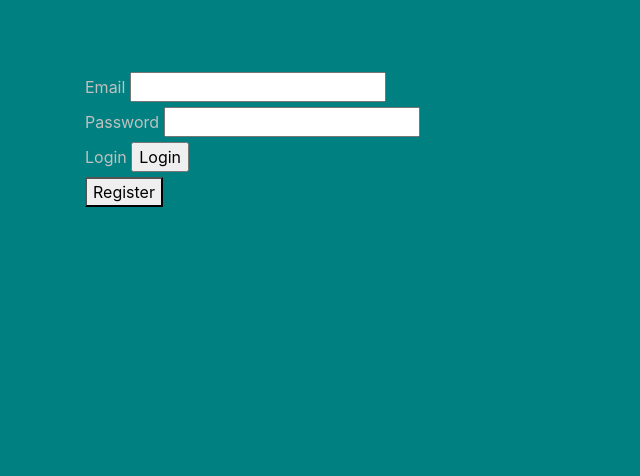
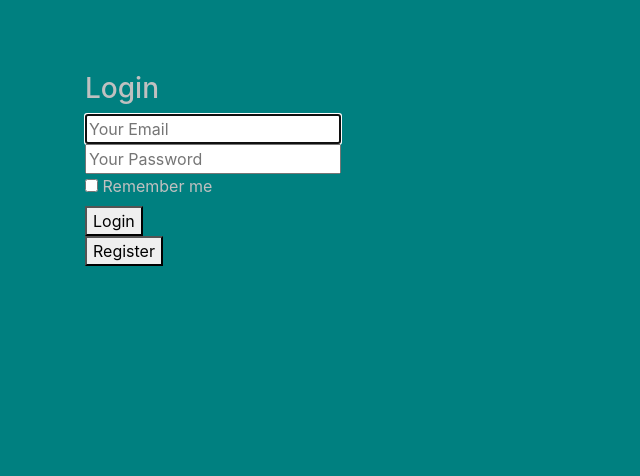
Before and after one commit to NazaraKharechko/Recruiting_system_test_flask, a Flask app: page /login in a window 1280 px wide. Shown: the part 56-532 px from the top of the page, without its empty margins (0-640 px from the left). Run offline with Flask 2, Linux system fonts and the light colour scheme; some libraries are stand-ins or nearby versions.

Commit message:
random_recruiter_id + login on logaut

```diff
--- a/app/models.py
+++ b/app/models.py
@@ -61,11 +61,9 @@ class CV_model(db.Model):
     cv = db.Column(db.String(50), default='cv netu')
     stek = db.Column(db.String(50), nullable=False)
 
-    r = random.randint(1, 1)
     position_id = db.Column(db.Integer, db.ForeignKey('positions.id', ondelete='CASCADE'))
 
-    recruiter_id = db.Column(db.Integer, db.ForeignKey('recruiter.id', ondelete='CASCADE'), nullable=False,
-                             default=r)
+    recruiter_id = db.Column(db.Integer, db.ForeignKey('recruiter.id', ondelete='CASCADE'), nullable=False)
     interview = db.relationship('InterviewModel', backref='candidates', lazy=True)
 
     reject = db.relationship('RejectModel', backref='candidates_reject', lazy=True)
--- a/app/templates/base.html
+++ b/app/templates/base.html
@@ -16,10 +16,17 @@
   </button>
 
   <div class="collapse navbar-collapse" id="navbarSupportedContent">
-    <ul class="navbar-nav mr-auto">
-        <li class="nav-item active">
-        <a class="nav-link" href="{{ url_for('login') }}">Login<span class="sr-only">(current)</span></a>
-      </li>
+                        {% if current_user.is_authenticated %}
+                                <ul class="navbar-nav mr-auto">
+                                <li class="nav-item active">
+                                <a class="nav-link" href="{{ url_for('logout') }}">Logout<span class="sr-only">(current)</span></a>
+                              </li>
+                        {% else %}
+                            <ul class="navbar-nav mr-auto">
+                            <li class="nav-item active">
+                            <a class="nav-link" href="{{ url_for('login') }}">Login<span class="sr-only">(current)</span></a>
+                          </li>
+                        {% endif %}
 {#        <li class="nav-item active">#}
 {#        <a class="nav-link" href="{{ url_for('recruiter') }}">Recruiter <span class="sr-only">(current)</span></a>#}
 {#      </li>#}
--- a/app/templates/login.html
+++ b/app/templates/login.html
@@ -6,21 +6,31 @@
     <br>
 <br>
 <br>
-    <form method="post">
-        {% for field in form %}
-            {% if not field == form.register %}
-                <div>
-                    {{ field.label }}
-                    {{ field }}
+<div class="column is-4 is-offset-4">
+    <h3 class="title">Login</h3>
+    <div class="box">
+        <form method="POST" action="/login">
+            <div class="field">
+                <div class="control">
+                    <input class="input is-large" type="email" name="email" placeholder="Your Email" autofocus="">
                 </div>
-                {% if field.errors %}
-                    <div>{{ field.errors[0] }}</div>
-                {% endif %}
-            {% else %}
-                <div>{{ field }}</div>
-            {% endif %}
-        {% endfor %}
-    </form>
+            </div>
+
+            <div class="field">
+                <div class="control">
+                    <input class="input is-large" type="password" name="password" placeholder="Your Password">
+                </div>
+            </div>
+            <div class="field">
+                <label class="checkbox">
+                    <input type="checkbox">
+                    Remember me
+                </label>
+            </div>
+            <button class="button is-block is-info is-large is-fullwidth">Login</button>
+        </form>
+    </div>
+</div>
     <a href="{{ url_for('register') }}"><button>Register</button></a>
 
 {% endblock %}
--- a/app/views.py
+++ b/app/views.py
@@ -4,12 +4,13 @@ from app import app, db
 from app.forms import LoginForm, RegisterForm, Send_cv_Form, Positions_Create_Form, Positions_Delete_Form, \
     Create_Interview_Form, Reject_Form
 from app.models import UserModel, Positions, CV_model, InterviewModel, RecruiterModel, RejectModel
-import datetime
-import html
+import random
 
 
 @app.route('/')
 def home():
+    print(current_user.is_authenticated)
+    render_template('base.html', current_user=current_user)
     return redirect('positions')
 
 
@@ -50,7 +51,7 @@ def register():
 @app.route('/logout')
 def logout():
     logout_user()
-    return redirect(url_for('login'))
+    return redirect(url_for('positions'))
 
 
 @app.route('/positions')
@@ -63,10 +64,12 @@ def positions():
 def cv(id_pos):
     form = Send_cv_Form(request.form)
     id_p = int(id_pos)
+    r = RecruiterModel.query.all()
+    random_recruiter_id = random.randint(1, len(r))
     if request.method == 'POST' and form.validate():
         data = dict(form.data)
         del data['send']
-        cv = CV_model(**data, position_id=id_p)
+        cv = CV_model(**data, position_id=id_p, recruiter_id=random_recruiter_id)
         db.session.add(cv)
         db.session.commit()
         return redirect(url_for('positions'))
@@ -105,7 +108,7 @@ def interview():
 #     return render_template('login_users.html', form=form)
 
 
-@app.route('/my/cv',  methods=['GET', 'POST'])
+@app.route('/my/cv', methods=['GET', 'POST'])
 def my_cv():
     email = current_user.email
     cvs = CV_model.query.filter_by(email=email).first()
```
